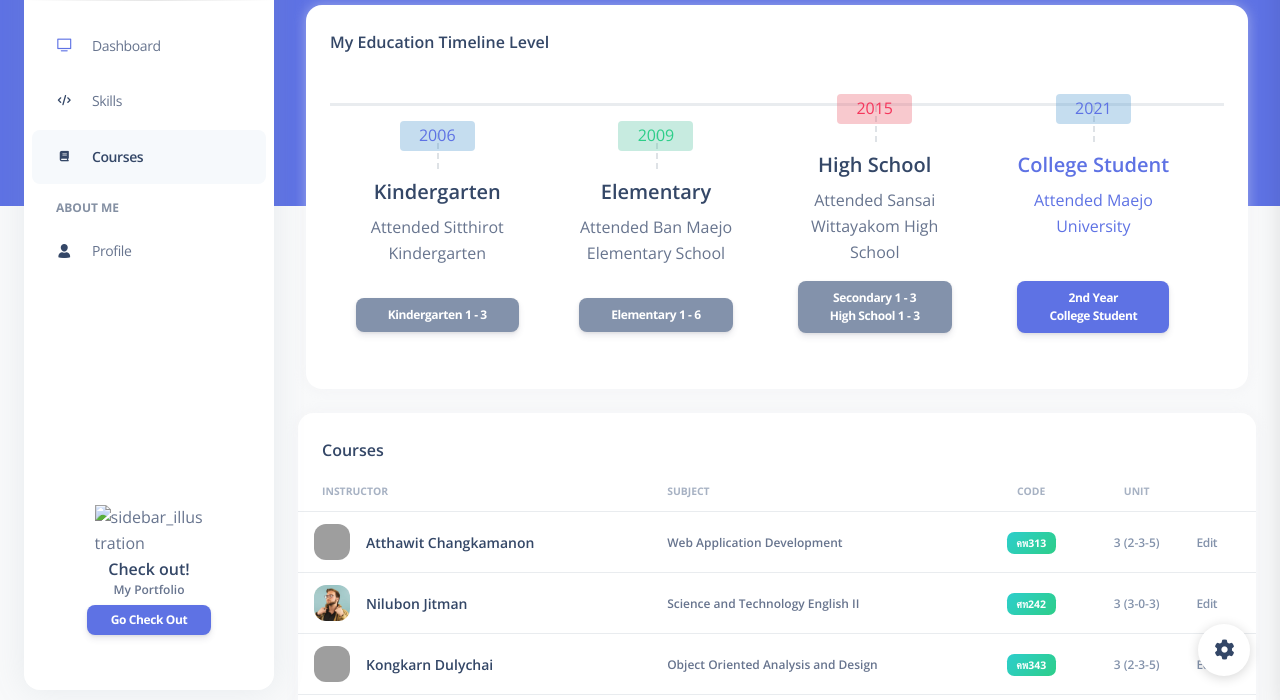
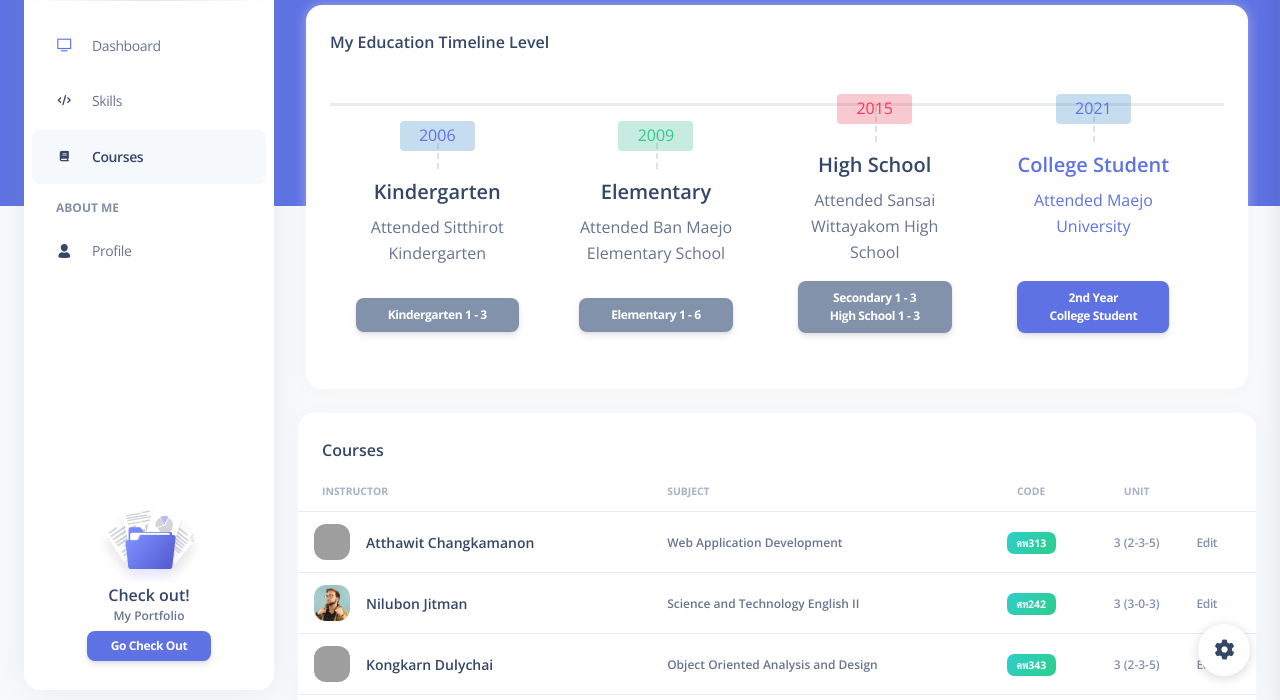
Before and after one commit to textures1245/my-dashboard, a website: page pages/course.html in a window 1280 px wide. Shown: the part 94-794 px from the top of the page. Drawn offline with nearby package versions, Linux system fonts and the light colour scheme; the site is published under a folder, as on GitHub Pages, so addresses that start at the root find nothing; grey boxes are pictures that could not be loaded.

Commit message:
final init 2

```diff
--- a/pages/course.html
+++ b/pages/course.html
@@ -126,7 +126,7 @@
         <div class="card card-plain shadow-none" id="sidenavCard">
           <img
             class="w-50 mx-auto"
-            src="/dashboard/assets/img/illustrations/icon-documentation.svg"
+            src="../assets/img/illustrations/icon-documentation.svg"
             alt="sidebar_illustration"
           />
           <div class="card-body text-center p-3 w-100 pt-0">
```
Also changed, not shown: pages/profile.html (+1 -1 lines), pages/skill.html (+1 -1 lines).
